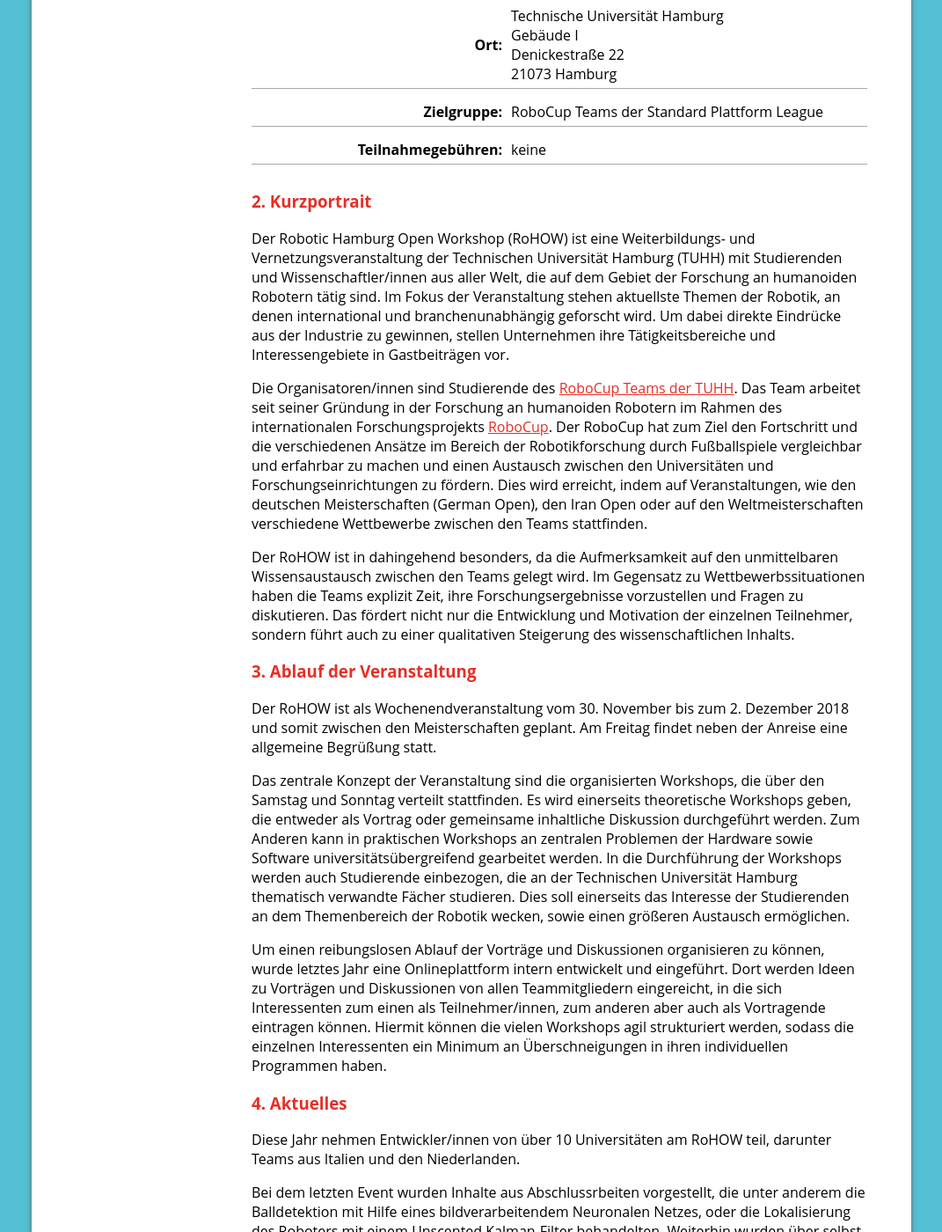
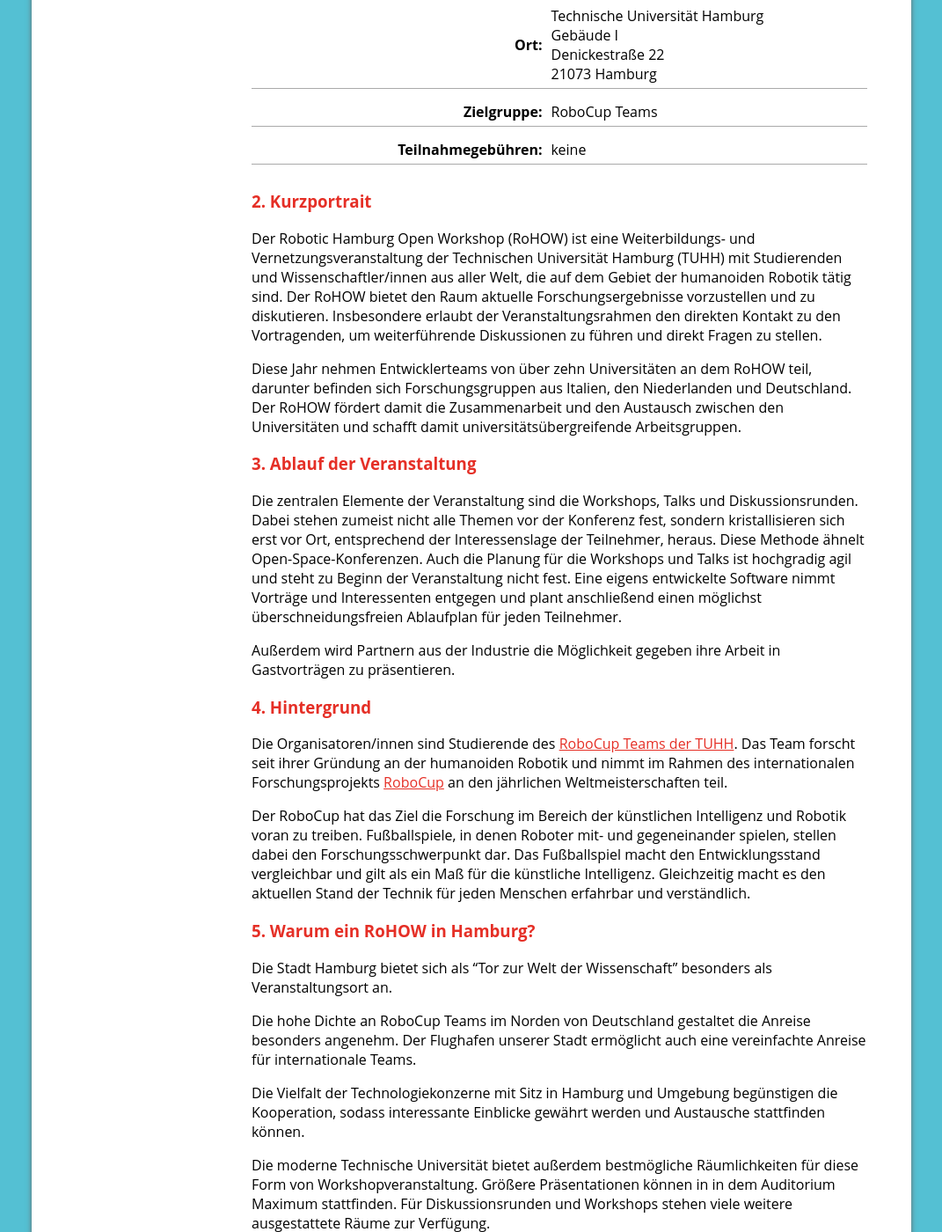
Before and after one commit to RHOrga/rhorga.github.io, a Jekyll site: the page built from 2018/de/press.md, in a window 1280 px wide and 1400 px high, scrolled down 704 px. Shown: the whole window at 88% size, without its empty margins (104-1175 px from the left). Built offline with Jekyll 4.4.1, drawn with Linux system fonts in a browser that asks for light colours; some of the changed text lies outside the part shown.

Commit message:
Review @ploth

```diff
--- a/2018/de/press.md
+++ b/2018/de/press.md
@@ -15,7 +15,7 @@
 | **Titel:**                      | RoHOW                                                                                  |
 | **Teilnehmende RoboCup Teams:** | 30. November bis 2. Dezember 2018                                                      |
 | **Ort:**                        | Technische Universität Hamburg <br> Gebäude I <br> Denickestraße 22 <br> 21073 Hamburg |
-| **Zielgruppe:**                 | RoboCup Teams der Standard Plattform League                                            |
+| **Zielgruppe:**                 | RoboCup Teams                                                                          |
 | **Teilnahmegebühren:**          | keine                                                                                  |
 
 ### 2. Kurzportrait
@@ -23,84 +23,59 @@
 Der Robotic Hamburg Open Workshop (RoHOW) ist eine Weiterbildungs- und
 Vernetzungsveranstaltung der Technischen Universität Hamburg (TUHH) mit
 Studierenden und Wissenschaftler/innen aus aller Welt, die auf dem Gebiet der
-Forschung an humanoiden Robotern tätig sind.
-Im Fokus der Veranstaltung stehen aktuellste Themen der Robotik, an denen
-international und branchenunabhängig geforscht wird. Um dabei direkte Eindrücke
-aus der Industrie zu gewinnen, stellen Unternehmen ihre Tätigkeitsbereiche und
-Interessengebiete in Gastbeiträgen vor.
+humanoiden Robotik tätig sind. Der RoHOW bietet den Raum aktuelle
+Forschungsergebnisse vorzustellen und zu diskutieren. Insbesondere erlaubt der
+Veranstaltungsrahmen den direkten Kontakt zu den Vortragenden, um weiterführende
+Diskussionen zu führen und direkt Fragen zu stellen.
 
-Die Organisatoren/innen sind Studierende des [RoboCup Teams der
-TUHH](https://www.hulks.de). Das Team arbeitet seit seiner Gründung in der
-Forschung an humanoiden Robotern im Rahmen des internationalen
-Forschungsprojekts [RoboCup](https://www.robocup.org/).
-Der RoboCup hat zum Ziel den Fortschritt und die verschiedenen Ansätze im
-Bereich der Robotikforschung durch Fußballspiele vergleichbar und erfahrbar zu
-machen und einen Austausch zwischen den Universitäten und
-Forschungseinrichtungen zu fördern.
-Dies wird erreicht, indem auf Veranstaltungen, wie den deutschen Meisterschaften
-(German Open), den Iran Open oder auf den Weltmeisterschaften verschiedene
-Wettbewerbe zwischen den Teams stattfinden.
-
-Der RoHOW ist in dahingehend besonders, da die Aufmerksamkeit auf den
-unmittelbaren Wissensaustausch zwischen den Teams gelegt wird.
-Im Gegensatz zu Wettbewerbssituationen haben die Teams explizit Zeit, ihre
-Forschungsergebnisse vorzustellen und Fragen zu diskutieren.
-Das fördert nicht nur die Entwicklung und Motivation der einzelnen Teilnehmer,
-sondern führt auch zu einer qualitativen Steigerung des wissenschaftlichen Inhalts.
+Diese Jahr nehmen Entwicklerteams von über zehn Universitäten an dem RoHOW teil,
+darunter befinden sich Forschungsgruppen aus Italien, den Niederlanden und
+Deutschland. Der RoHOW fördert damit die Zusammenarbeit und den Austausch
+zwischen den Universitäten und schafft damit universitätsübergreifende
+Arbeitsgruppen.
 
 ### 3. Ablauf der Veranstaltung
 
-Der RoHOW ist als Wochenendveranstaltung vom 30. November bis zum 2. Dezember 2018
-und somit zwischen den Meisterschaften geplant. Am Freitag findet neben der Anreise
-eine allgemeine Begrüßung statt.
+Die zentralen Elemente der Veranstaltung sind die Workshops, Talks und
+Diskussionsrunden. Dabei stehen zumeist nicht alle Themen vor der Konferenz
+fest, sondern kristallisieren sich erst vor Ort, entsprechend der Interessenslage
+der Teilnehmer, heraus. Diese Methode ähnelt Open-Space-Konferenzen.
+Auch die Planung für die Workshops und Talks ist hochgradig agil und steht zu
+Beginn der Veranstaltung nicht fest. Eine eigens entwickelte Software nimmt
+Vorträge und Interessenten entgegen und plant anschließend einen möglichst
+überschneidungsfreien Ablaufplan für jeden Teilnehmer.
 
-Das zentrale Konzept der Veranstaltung sind die organisierten Workshops, die
-über den Samstag und Sonntag verteilt stattfinden. Es wird einerseits
-theoretische Workshops geben, die entweder als Vortrag oder gemeinsame
-inhaltliche Diskussion durchgeführt werden. Zum Anderen kann in praktischen
-Workshops an zentralen Problemen der Hardware sowie Software
-universitätsübergreifend gearbeitet werden. In die Durchführung der Workshops
-werden auch Studierende einbezogen, die an der Technischen Universität Hamburg
-thematisch verwandte Fächer studieren. Dies soll einerseits das Interesse der
-Studierenden an dem Themenbereich der Robotik wecken, sowie einen größeren
-Austausch ermöglichen.
+Außerdem wird Partnern aus der Industrie die Möglichkeit gegeben ihre Arbeit in
+Gastvorträgen zu präsentieren.
 
-Um einen reibungslosen Ablauf der Vorträge und Diskussionen organisieren zu
-können, wurde letztes Jahr eine Onlineplattform intern entwickelt und
-eingeführt.
-Dort werden Ideen zu Vorträgen und Diskussionen von allen Teammitgliedern
-eingereicht, in die sich Interessenten zum einen als Teilnehmer/innen, zum
-anderen aber auch als Vortragende eintragen können.
-Hiermit können die vielen Workshops agil strukturiert werden, sodass die
-einzelnen Interessenten ein Minimum an Überschneigungen in ihren individuellen
-Programmen haben.
+### 4. Hintergrund
 
-### 4. Aktuelles
+Die Organisatoren/innen sind Studierende des [RoboCup Teams der
+TUHH](https://www.hulks.de). Das Team forscht seit ihrer Gründung an der
+humanoiden Robotik und nimmt im Rahmen des internationalen Forschungsprojekts
+[RoboCup](https://www.robocup.org/) an den jährlichen Weltmeisterschaften teil.
 
-Diese Jahr nehmen Entwickler/innen von über 10 Universitäten am RoHOW teil,
-darunter Teams aus Italien und den Niederlanden.
-
-Bei dem letzten Event wurden Inhalte aus Abschlussrbeiten vorgestellt, die unter
-anderem die Balldetektion mit Hilfe eines bildverarbeitendem Neuronalen Netzes,
-oder die Lokalisierung des Roboters mit einem Unscented Kalman-Filter
-behandelten.
-Weiterhin wurden über selbst implementierte Tools und Stabilisierungsmethoden
-diskutiert.
-Neben den technischen Problemen wurden auch auf soziologisch geprägte
-Themen, wie die Aufgabe von Ingenieur/innen in gesellschaftlicher Hinsicht, ein
-kritisches Licht geworfen.
+Der RoboCup hat das Ziel die Forschung im Bereich der künstlichen Intelligenz
+und Robotik voran zu treiben. Fußballspiele, in denen Roboter mit- und
+gegeneinander spielen, stellen dabei den Forschungsschwerpunkt dar. Das
+Fußballspiel macht den Entwicklungsstand vergleichbar und gilt als ein Maß für
+die künstliche Intelligenz. Gleichzeitig macht es den aktuellen Stand der
+Technik für jeden Menschen erfahrbar und verständlich.
 
 ### 5. Warum ein RoHOW in Hamburg?
 
 Die Stadt Hamburg bietet sich als "Tor zur Welt der Wissenschaft" besonders als
-Veranstaltungsort an. Insbesondere aufgrund der hohen Dichte an RoboCup Teams im
-Norden von Deutschland. Der Flughafen unserer Stadt ermöglicht auch eine
+Veranstaltungsort an.
+
+Die hohe Dichte an RoboCup Teams im Norden von Deutschland gestaltet die Anreise
+besonders angenehm. Der Flughafen unserer Stadt ermöglicht auch eine
 vereinfachte Anreise für internationale Teams.
-Zudem haben viele technologische Unternehmen ihren Sitz in Hamburg und Umgebung,
-sodass eine Koorperation begünstigt wird. Wie auch schon in den letzten Jahren
-gehören die Sponsoren zu den Gästen und Teilhabenden des Events und haben somit
-die Gelegenheit, mit den Studierenden ins Gespräch zu kommen.
-Nicht außer Acht zu lassen ist der Veranstaltungsort an sich mit den großzügigen
-Räumlichkeiten und dem Campus der TUHH. Es finden sowohl große Präsentationen
-als auch kleine Diskssionen geeignete Räume, ohne mit den Arbeitsplätzen in den
-Teamzonen zu kollidieren.
+
+Die Vielfalt der Technologiekonzerne mit Sitz in Hamburg und Umgebung
+begünstigen die Kooperation, sodass interessante Einblicke gewährt werden und
+Austausche stattfinden können.
+
+Die moderne Technische Universität bietet außerdem bestmögliche Räumlichkeiten
+für diese Form von Workshopveranstaltung. Größere Präsentationen können in in
+dem Auditorium Maximum stattfinden. Für Diskussionsrunden und Workshops stehen
+viele weitere ausgestattete Räume zur Verfügung.
```
